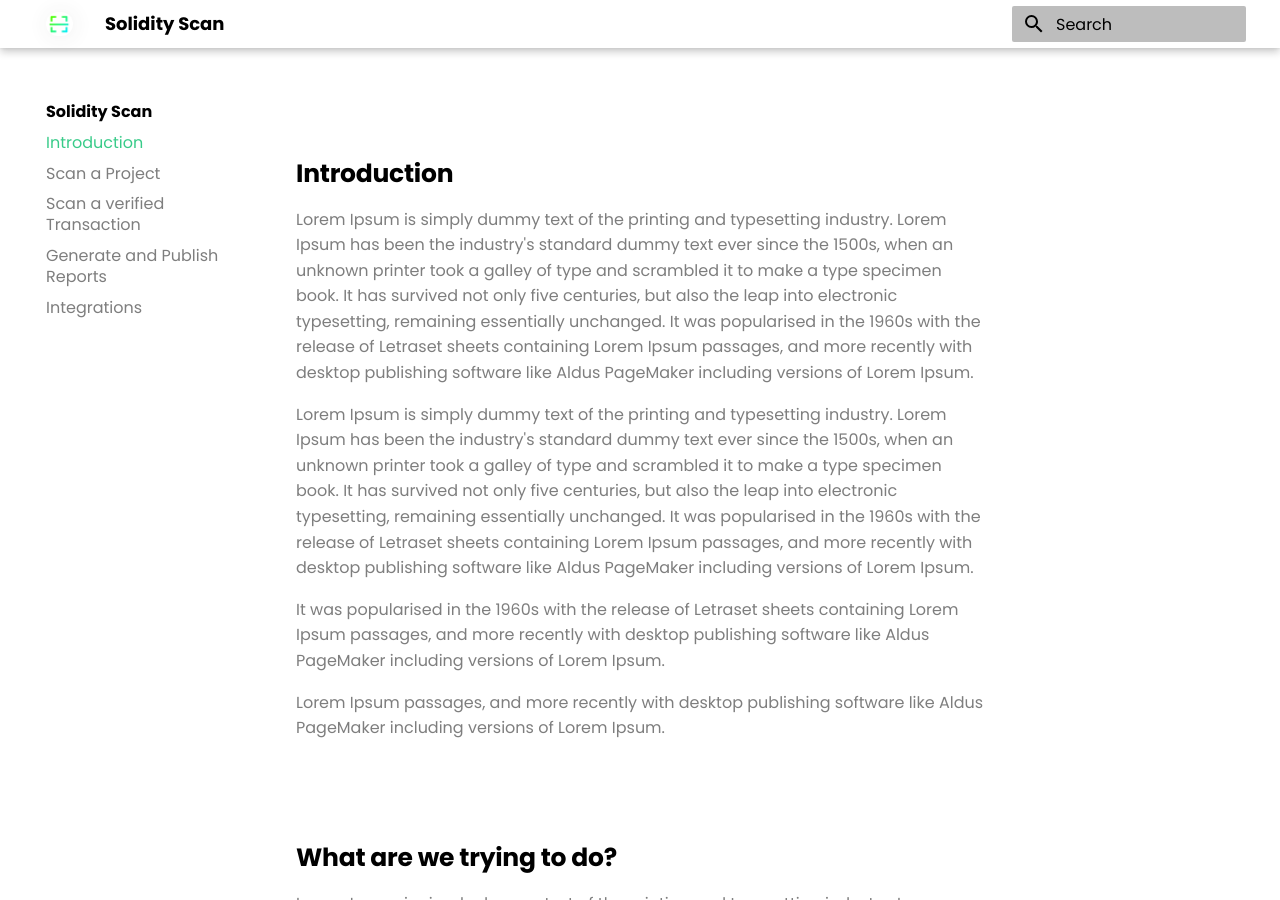
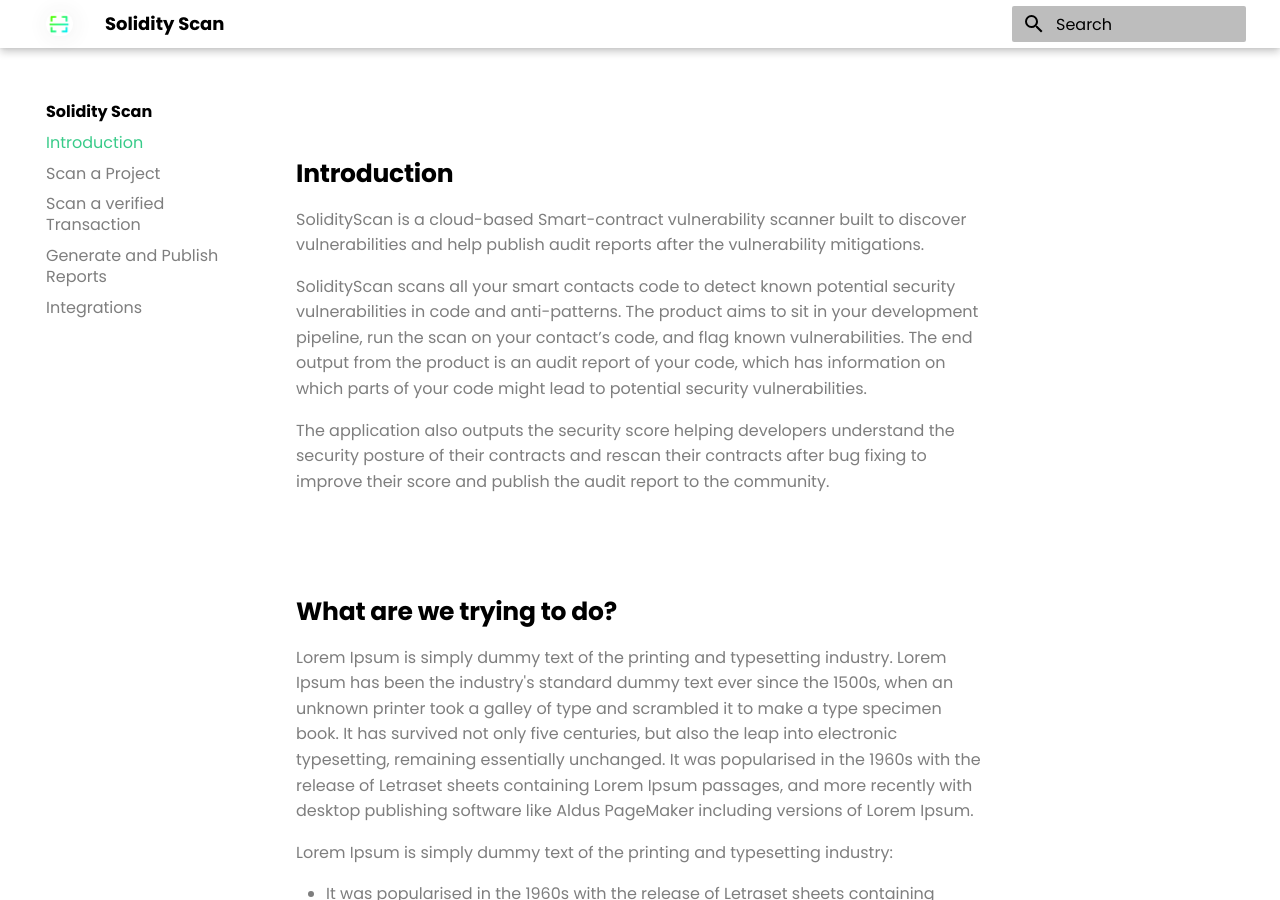
Before and after one commit to Credshields/solidity-scanner-docs, an MkDocs documentation site: the page built from documentation/index.md, in a window 1280 px wide and 900 px high. Built offline with MkDocs 1.6.1 and Material for MkDocs 9.7.7, drawn with Linux system fonts in a browser that asks for light colours.

Commit message:
Update index.md

```diff
--- a/documentation/index.md
+++ b/documentation/index.md
@@ -1,12 +1,10 @@
 # Introduction
 
-Lorem Ipsum is simply dummy text of the printing and typesetting industry. Lorem Ipsum has been the industry's standard dummy text ever since the 1500s, when an unknown printer took a galley of type and scrambled it to make a type specimen book. It has survived not only five centuries, but also the leap into electronic typesetting, remaining essentially unchanged. It was popularised in the 1960s with the release of Letraset sheets containing Lorem Ipsum passages, and more recently with desktop publishing software like Aldus PageMaker including versions of Lorem Ipsum.
+SolidityScan is a cloud-based Smart-contract vulnerability scanner built to discover vulnerabilities and help publish audit reports after the vulnerability mitigations.
 
-Lorem Ipsum is simply dummy text of the printing and typesetting industry. Lorem Ipsum has been the industry's standard dummy text ever since the 1500s, when an unknown printer took a galley of type and scrambled it to make a type specimen book. It has survived not only five centuries, but also the leap into electronic typesetting, remaining essentially unchanged. It was popularised in the 1960s with the release of Letraset sheets containing Lorem Ipsum passages, and more recently with desktop publishing software like Aldus PageMaker including versions of Lorem Ipsum.
+SolidityScan scans all your smart contacts code to detect known potential security vulnerabilities in code and anti-patterns. The product aims to sit in your development pipeline, run the scan on your contact’s code, and flag known vulnerabilities. The end output from the product is an audit report of your code, which has information on which parts of your code might lead to potential security vulnerabilities.
 
-It was popularised in the 1960s with the release of Letraset sheets containing Lorem Ipsum passages, and more recently with desktop publishing software like Aldus PageMaker including versions of Lorem Ipsum.
-
-Lorem Ipsum passages, and more recently with desktop publishing software like Aldus PageMaker including versions of Lorem Ipsum.
+The application also outputs the security score helping developers understand the security posture of their contracts and rescan their contracts after bug fixing to improve their score and publish the audit report to the community.
 
 <br/>
 
```
